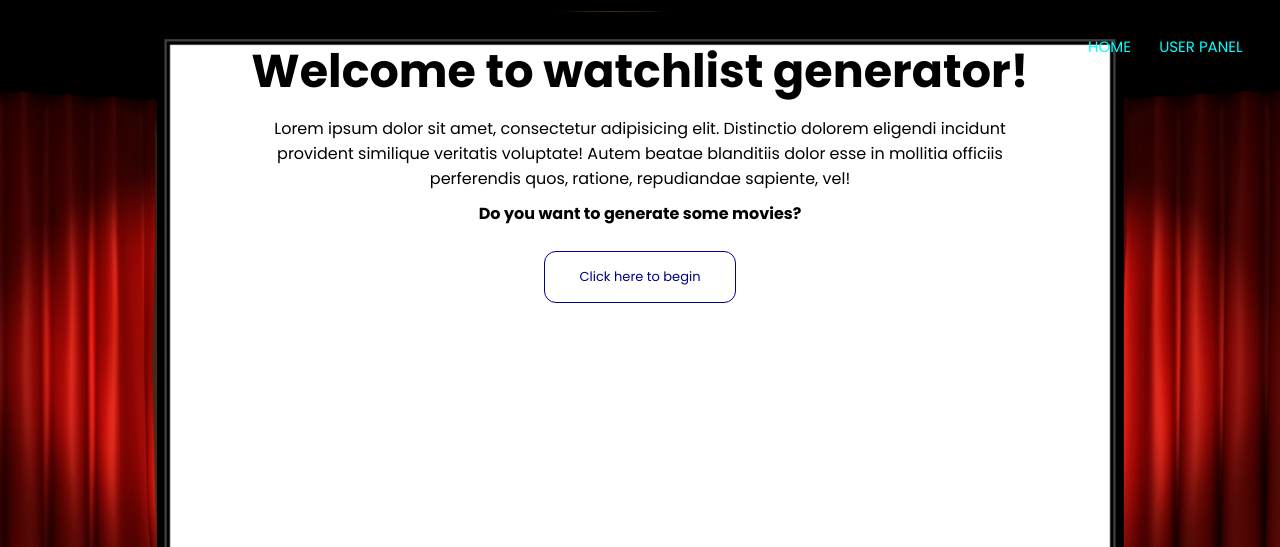
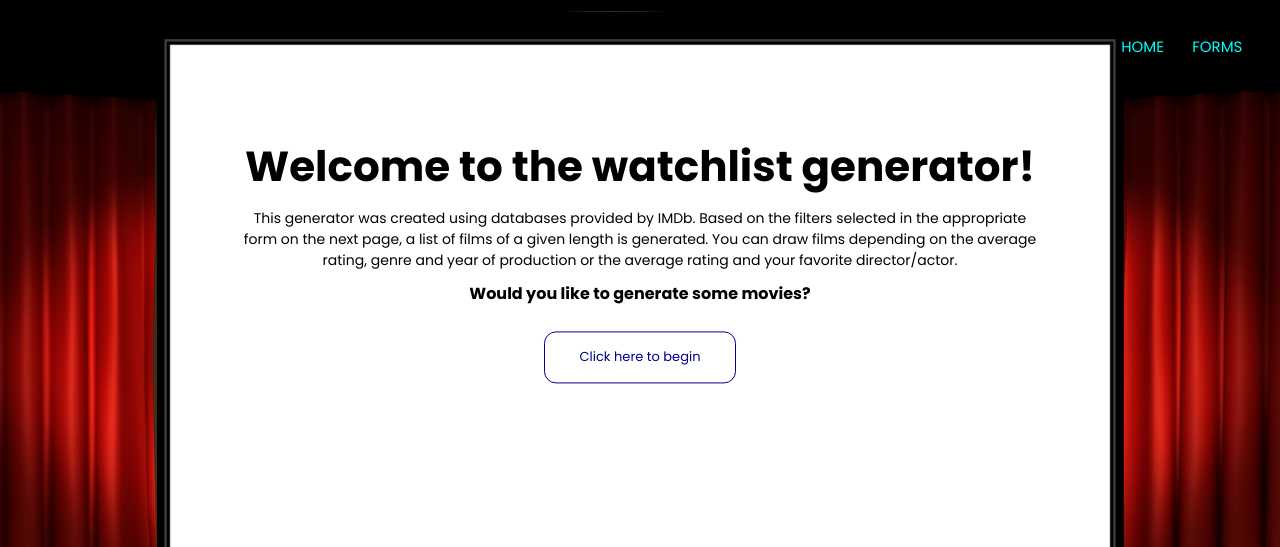
Before and after one commit to DonKoton/watchlist-generator, a Django app: page /watchlist/home/ in a window 1280 px wide. Shown: the top 547 px of the page. Run offline with Django 4.2, Linux system fonts and the light colour scheme.

Commit message:
tons of update + almost finished templates

```diff
--- a/statement.py
+++ b/statement.py
@@ -14,52 +14,87 @@ INNER JOIN crew ON crew.tconst = movies.tconst
 INNER JOIN people ON people.nconst = roles.nconst
 WHERE averageRating >= ?"""
 
+truncate_table_movies = "DELETE FROM watchlist_movies;"
+truncate_table_people = "DELETE FROM watchlist_people;"
+
 gms_copy = copy(get_movies_stmt)
 
 
 def get_movies():
     global gms_copy
 
-    rating = Movies.objects.last().rating
-    if rating:
-        parameters = [str(rating)]
-    else:
-        rating = People.objects.last().rating
-        parameters = [str(rating)]
+    parameters = []
 
-    votes = Movies.objects.last().votes
-    if votes:
-        gms_copy += ' AND ratings.numVotes >= ?'
-        parameters.append(str(votes))
+    try:
+        rating = Movies.objects.last().rating
+        if rating:
+            parameters.append(str(rating))
+        else:
+            rating = People.objects.last().rating
+            parameters.append(str(rating))
+    except AttributeError:
+        pass
 
-    genre = Movies.objects.last().genre
-    if genre:
-        gms_copy += ' AND genres LIKE ?'
-        genre = '%' + genre + '%'
-        parameters.append(genre)
+    try:
+        votes = Movies.objects.last().votes
+        if votes:
+            gms_copy += ' AND ratings.numVotes >= ?'
+            parameters.append(str(votes))
+    except AttributeError:
+        try:
+            votes = People.objects.last().votes
+            if votes:
+                gms_copy += ' AND ratings.numVotes >= ?'
+                parameters.append(str(votes))
+        except AttributeError:
+            pass
 
-    prod_year = Movies.objects.last().prod_year
-    if prod_year:
-        gms_copy += ' AND movies.startYear >= ?'
-        parameters.append(str(prod_year))
+    try:
+        genre = Movies.objects.last().genre
+        if genre:
+            gms_copy += ' AND genres LIKE ?'
+            genre = '%' + genre + '%'
+            parameters.append(genre)
+    except AttributeError:
+        pass
 
-    role = People.objects.last().role
-    if role:
-        gms_copy += ' AND roles.category LIKE ?'
-        role = '%' + role + '%'
-        parameters.append(role)
+    try:
+        prod_year = Movies.objects.last().prod_year
+        if prod_year:
+            gms_copy += ' AND movies.startYear >= ?'
+            parameters.append(str(prod_year))
+    except AttributeError:
+        pass
 
-    name = People.objects.last().name
-    if name:
-        gms_copy += ' AND people.primaryName = ?'
-        parameters.append(name)
+    try:
+        role = People.objects.last().role
+        if role:
+            gms_copy += ' AND roles.category LIKE ?'
+            role = '%' + role + '%'
+            parameters.append(role)
+    except AttributeError:
+        pass
 
-    birth_year = People.objects.last().birth_year
-    if birth_year:
-        gms_copy += ' AND people.birthYear = ?'
-        parameters.append(birth_year)
+    try:
+        name = People.objects.last().name
+        if name:
+            gms_copy += ' AND people.primaryName = ?'
+            parameters.append(name)
+    except AttributeError:
+        pass
 
-    number_of_movies_to_choose = Movies.objects.last().number_of_movies_to_choose
+    try:
+        birth_year = People.objects.last().birth_year
+        if birth_year:
+            gms_copy += ' AND people.birthYear = ?'
+            parameters.append(birth_year)
+    except AttributeError:
+        pass
+
+    try:
+        number_of_movies_to_choose = Movies.objects.last().number_of_movies_to_choose
+    except AttributeError:
+        number_of_movies_to_choose = People.objects.last().number_of_movies_to_choose
 
     with connection:
         result = connection.execute(gms_copy, parameters)
@@ -69,4 +104,10 @@ def get_movies():
     parameters.clear()
     gms_copy = get_movies_stmt
 
+    connection2 = sqlite3.connect('db.sqlite3')
+
+    with connection2:
+        connection2.execute(truncate_table_movies)
+        connection2.execute(truncate_table_people)
+
     return result
--- a/watchlist/forms.py
+++ b/watchlist/forms.py
@@ -28,12 +28,14 @@ class PeopleForm(forms.ModelForm):
         fields = "__all__"
         labels = {
             "rating": "Average rating (min)",
+            "votes": "Number of votes (min)",
             "role": "Role in the movie",
             "name": "Name of person",
             "birth_year": "Year of birth"
         }
         widgets = {
             "rating": forms.TextInput(attrs={"placeholder": "1 - 10"}),
+            "votes": forms.TextInput(attrs={"placeholder": f"1000 - {get_max_votes_num()}"}),
             "name": forms.TextInput(attrs={"placeholder": "John Doe/Bruce Lee"}),
             "birth_year": forms.TextInput(attrs={"placeholder": f"1900 - {cur_date()-1}"})
         }
--- a/watchlist/static/watchlist/css/style.css
+++ b/watchlist/static/watchlist/css/style.css
@@ -69,9 +69,10 @@ nav{
 }
 
 .text-box h1{
-    font-size: 46px;
+    font-size: 42px;
 }
 .text-box p{
+    font-size: 14px;
     margin: 10px 50px 10px;
 }
 
--- a/watchlist/templates/watchlist/home.html
+++ b/watchlist/templates/watchlist/home.html
@@ -6,9 +6,14 @@ Watchlist generator
 
 {% block section %}
 <div class="text-box">
-    <h1>Welcome to watchlist generator!</h1>
-    <p>Lorem ipsum dolor sit amet, consectetur adipisicing elit. Distinctio dolorem eligendi incidunt provident similique veritatis voluptate! Autem beatae blanditiis dolor esse in mollitia officiis perferendis quos, ratione, repudiandae sapiente, vel!</p>
-    <h4>Do you want to generate some movies?</h4>
+    <h1 style="margin-top: 20%">Welcome to the watchlist generator!</h1>
+
+    <p>This generator was created using databases provided by IMDb.
+        Based on the filters selected in the appropriate form on the next page,
+        a list of films of a given length is generated. You can draw films depending on the average rating,
+        genre and year of production or the average rating and your favorite director/actor.</p>
+
+    <h4>Would you like to generate some movies?</h4>
     <a href="{% url 'watchlist:forms' %}" class="hero-btn">Click here to begin</a>
 </div>
 {% endblock %}
--- a/watchlist/templates/watchlist/layout.html
+++ b/watchlist/templates/watchlist/layout.html
@@ -16,7 +16,7 @@
             <div class="nav-links">
                 <ul>
                     <li><a href="{% url 'watchlist:home' %}">HOME</a></li>
-                    <li><a href="">USER PANEL</a></li>
+                    <li><a href="{% url 'watchlist:forms' %}">FORMS</a></li>
                 </ul>
             </div>
         </nav>
--- a/watchlist/views.py
+++ b/watchlist/views.py
@@ -21,23 +21,21 @@ def forms(request):
 
     if request.method == "POST":
         movies_form = MoviesForm(request.POST)
-        people_form = PeopleForm(request.POST)
+        people_form = PeopleForm(request.POST or None)
         if movies_form.is_valid():
             movies_form.save()
-
-            return redirect('watchlist:result')
 
         if people_form.is_valid():
             people_form.save()
 
-            return redirect('watchlist:result')
+        return redirect('watchlist:result')
 
     people_form = PeopleForm()
     movies_form = MoviesForm()
 
     return render(
         request,
-        'watchlist/forms2.html',
+        'watchlist/forms.html',
         context={
             "movies_form": movies_form,
             "radio_form": radio_form,
```
Also changed, not shown: other parts of watchlist/static/watchlist/css/style.css (+23 -1 lines), watchlist/models.py (+6 -4 lines), watchlist/templates/watchlist/forms.html (+13 -9 lines), watchlist/templates/watchlist/result.html (+11 -3 lines), watchlist/migrations/0001_initial.py.
